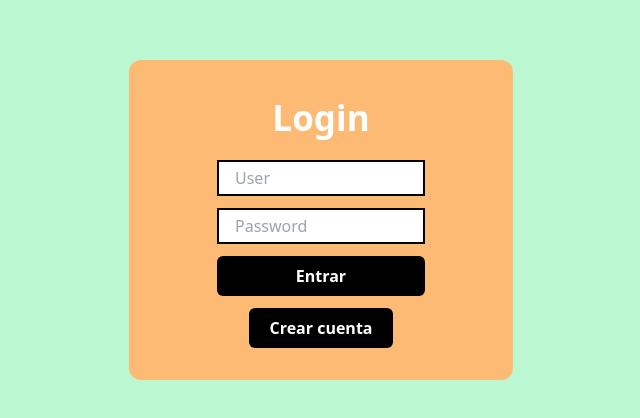
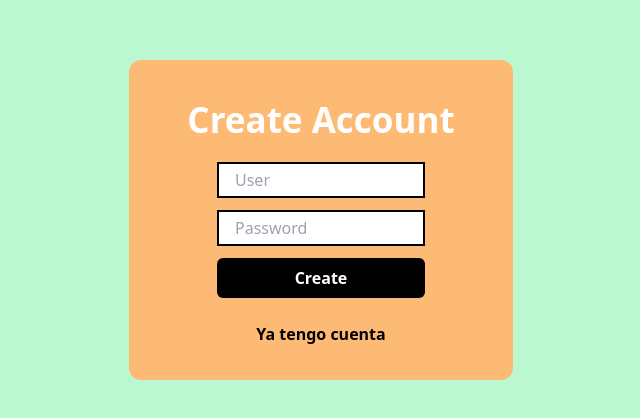
Before and after one commit to bryanalay/aalmiapp, a React (Vite) app: page /#/signup in a window 1280 px wide. Shown: the part 180-598 px from the top of the page, without its empty margins (319-959 px from the left). Built offline with nearby package versions, Linux system fonts and the light colour scheme.

Commit message:
fix route nav

```diff
--- a/src/App.jsx
+++ b/src/App.jsx
@@ -5,11 +5,30 @@ import { useData } from './hooks/useData'
 import { Pages } from './pages/Pages'
 import { RegisterPage } from './pages/RegisterPage'
 import { UserContext } from './context/UserContext'
-import { BrowserRouter, Routes, Route, Navigate } from 'react-router-dom'
+import { BrowserRouter, Routes, Route, Navigate, createHashRouter, RouterProvider } from 'react-router-dom'
 
 function App() {
 
   const {coso,user, hayToken, tokenExist, getUser, registered, setRegistered, showRegisterForm, login, setUserInfo }=useContext(UserContext)
+
+  const router = createHashRouter([
+    {
+      path: '/',
+      element: tokenExist?<Navigate to='/pages'/>:<Navigate to='/login'/>
+    },
+    {
+      path: '/login',
+      element: tokenExist?<Navigate to='/pages'/>:<LoginPage/>
+    },
+    {
+      path: '/signup',
+      element: tokenExist?<Navigate to='/pages'/>:<RegisterPage/>
+    },
+    {
+      path: '/pages',
+      element: tokenExist?<Pages/>:<Navigate to='/login'/>
+    }
+  ])
 
   // const {
   //   registerUser
@@ -45,14 +64,15 @@ function App() {
     //     />
     //   )}
     // </div>
-    <BrowserRouter>
-      <Routes>
-        <Route index element={tokenExist?<Navigate to='/pages'/>:<LoginPage/>} />
-        <Route path='/login' element={tokenExist?<Navigate to='/pages'/>:<LoginPage/>} />
-        <Route path='/signup' element={tokenExist?<Navigate to='/pages'/>:<RegisterPage/>} />
-        <Route path='/pages' element={tokenExist?<Pages/>:<Navigate to='/login'/>} />
-      </Routes>
-    </BrowserRouter>
+    // <BrowserRouter>
+    //   <Routes>
+    //     <Route index element={tokenExist?<Navigate to='/pages'/>:<LoginPage/>} />
+    //     <Route path='/login' element={tokenExist?<Navigate to='/pages'/>:<LoginPage/>} />
+    //     <Route path='/signup' element={tokenExist?<Navigate to='/pages'/>:<RegisterPage/>} />
+    //     <Route path='/pages' element={tokenExist?<Pages/>:<Navigate to='/login'/>} />
+    //   </Routes>
+    // </BrowserRouter>
+    <RouterProvider router={router}/>
   )
 }
 
--- a/src/components/LoginComponents/LoginForm.jsx
+++ b/src/components/LoginComponents/LoginForm.jsx
@@ -31,6 +31,7 @@ function LoginForm() {
           onChange={handleChangeUsername}
           placeholder="User"
           required
+          name="ipt"
         ></input>
         <input
           type={`password`}
@@ -38,6 +39,7 @@ function LoginForm() {
           onChange={handleChangePassword}
           placeholder="Password"
           required
+          name="oipt"
         ></input>
         <button
           type="submit"
--- a/src/components/RegisterComponents/RegisterForm.jsx
+++ b/src/components/RegisterComponents/RegisterForm.jsx
@@ -31,6 +31,7 @@ function RegisterForm() {
           placeholder="User"
           required
           minLength={5}
+          name="ipt"
         ></input>
         <input
           className={`m-3 rounded-none w-52 h-9 px-4 border-black border-2`}
@@ -38,6 +39,7 @@ function RegisterForm() {
           placeholder="Password"
           required
           minLength={8}
+          name="oipt"
         ></input>
         <button
           type="submit"
```
Also changed, not shown: 1 other file (tests, documents, lock files or other folders).
